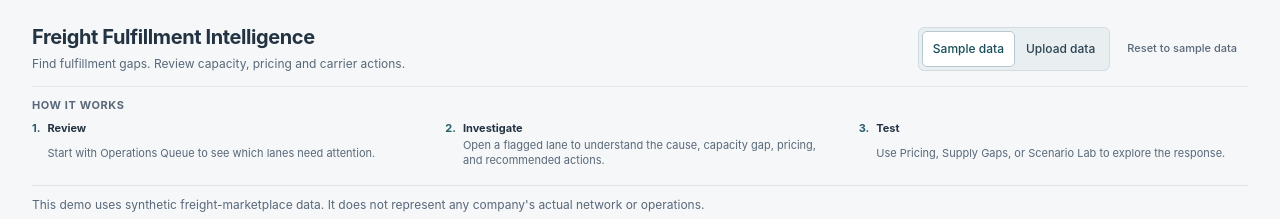
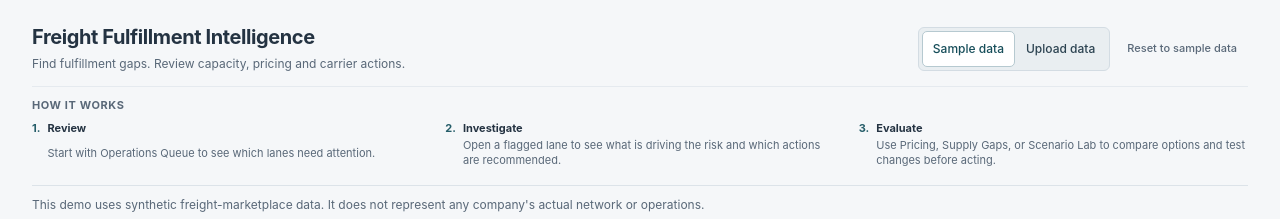
Before and after one commit to esmailshahid-hue/freight-marketplace-fulfillment-intelligence, a React (Vite) app: page / in a window 1280 px wide. Shown: the top 219 px of the page. Built offline with nearby package versions, Linux system fonts and the light colour scheme; no server answers.

Commit message:
How it works updated

```diff
--- a/src/App.tsx
+++ b/src/App.tsx
@@ -90,8 +90,8 @@ export default function App() {
         <h2 id="how-it-works-title">How it works</h2>
         <ol>
           <li><strong>Review</strong><p>Start with Operations Queue to see which lanes need attention.</p></li>
-          <li><strong>Investigate</strong><p>Open a flagged lane to understand the cause, capacity gap, pricing, and recommended actions.</p></li>
-          <li><strong>Test</strong><p>Use Pricing, Supply Gaps, or Scenario Lab to explore the response.</p></li>
+          <li><strong>Investigate</strong><p>Open a flagged lane to see what is driving the risk and which actions are recommended.</p></li>
+          <li><strong>Evaluate</strong><p>Use Pricing, Supply Gaps, or Scenario Lab to compare options and test changes before acting.</p></li>
         </ol>
       </section>
     <div className="source-controls"><div className="mode-selector" role="group" aria-label="Data source">
```
Also changed, not shown: 1 other file (tests, documents, lock files or other folders).
